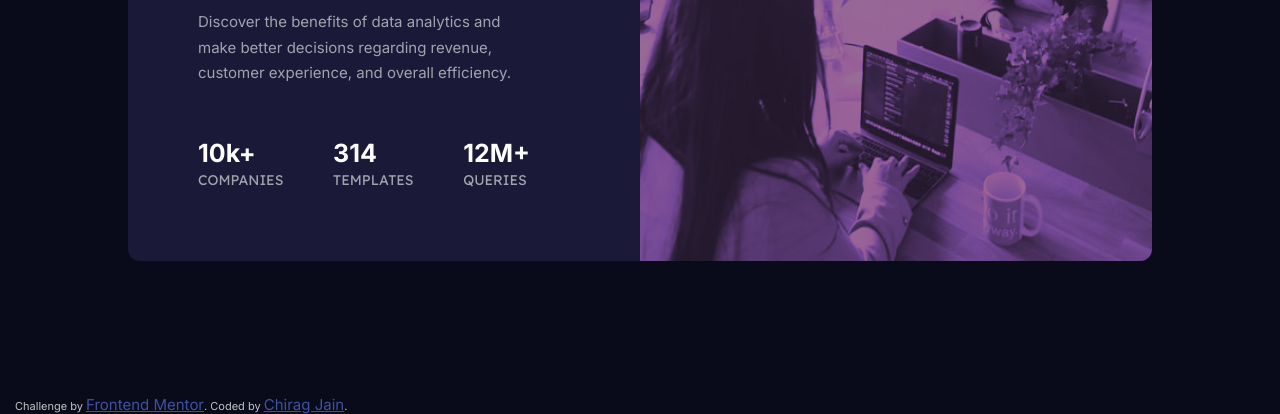
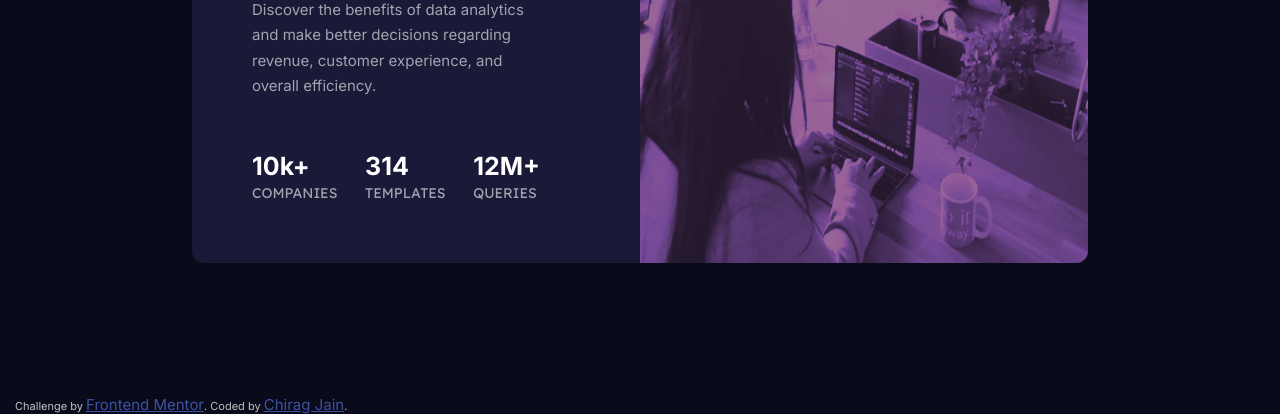
Before and after one commit to ChiragJain7300/stats-preview-card-component-main, a plain HTML site: page index.html in a window 1280 px wide. Shown: the part 386-800 px from the top of the page. Drawn offline with Linux system fonts and the light colour scheme.

Commit message:
Minor Changes

```diff
--- a/styles.css
+++ b/styles.css
@@ -77,7 +77,7 @@
 @media only screen and (min-width: 800px) {
   .cardCont {
     display: flex;
-    width: 80%;
+    width: 70%;
     flex-direction: row-reverse;
   }
   .imgPart {
@@ -90,7 +90,7 @@
   }
   .textPart {
     width: 50%;
-    padding: 70px;
+    padding: 60px;
     box-sizing: border-box;
     text-align: left;
     justify-content: space-between;
```
